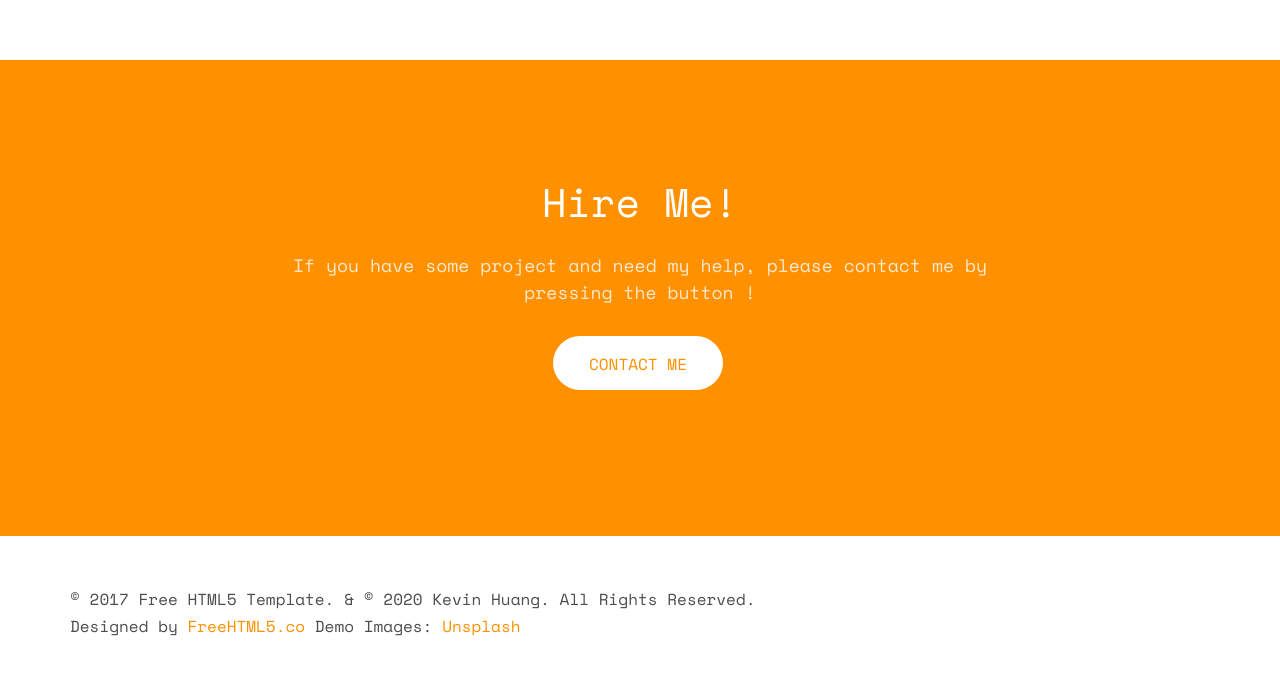
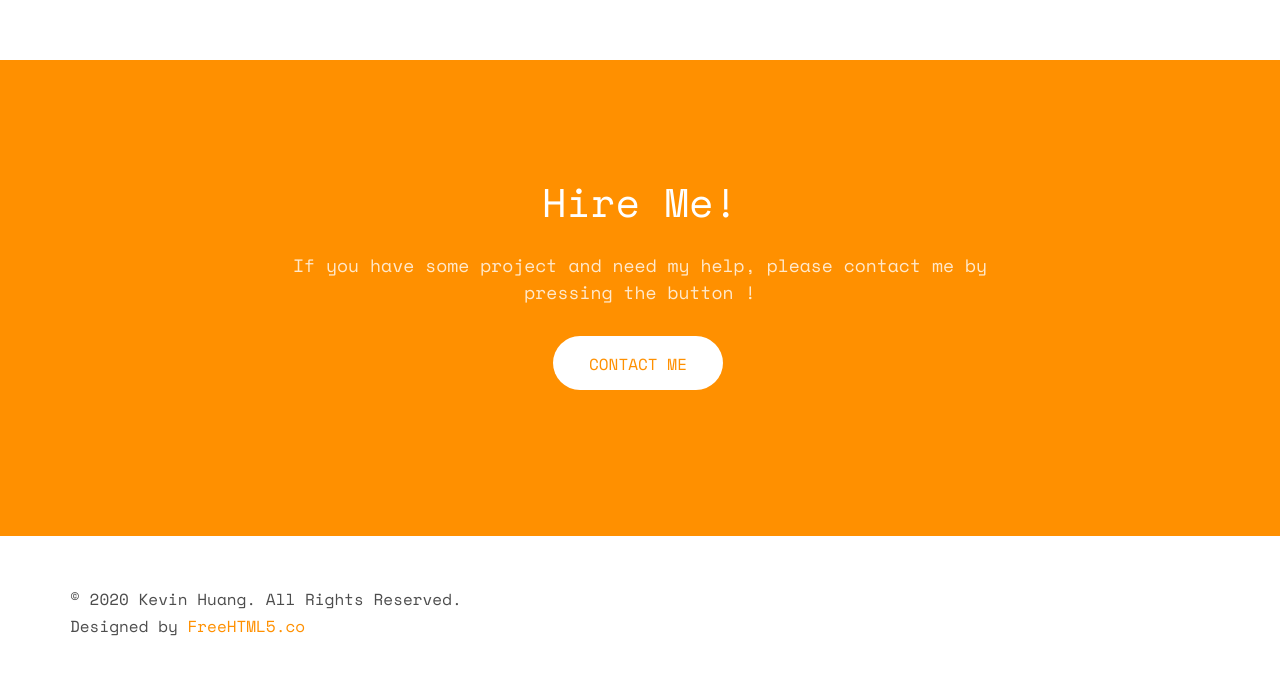
Before and after one commit to iamkevinhuang/iamkevinhuang.github.io, a plain HTML site: page index.html in a window 1280 px wide. Shown: the part 5714-6388 px from the top of the page. Drawn offline with nearby package versions, Linux system fonts and the light colour scheme; some packages are replaced by stand-ins of ours; no server answers; files whose address does not match are found by name.

Commit message:
Copyright commit

```diff
--- a/index.html
+++ b/index.html
@@ -634,7 +634,7 @@
 		<div class="container">
 			<div class="row">
 				<div class="col-md-12">
-					<p>&copy; 2017 Free HTML5 Template. & &copy; 2020 Kevin Huang.  All Rights Reserved. <br>Designed by <a href="http://freehtml5.co" target="_blank">FreeHTML5.co</a> Demo Images: <a href="http://unsplash.com" target="_blank">Unsplash</a></p>
+					<p>&copy; 2020 Kevin Huang.  All Rights Reserved. <br>Designed by <a href="http://freehtml5.co" target="_blank">FreeHTML5.co</a></p>
 				</div>
 			</div>
 		</div>
```
